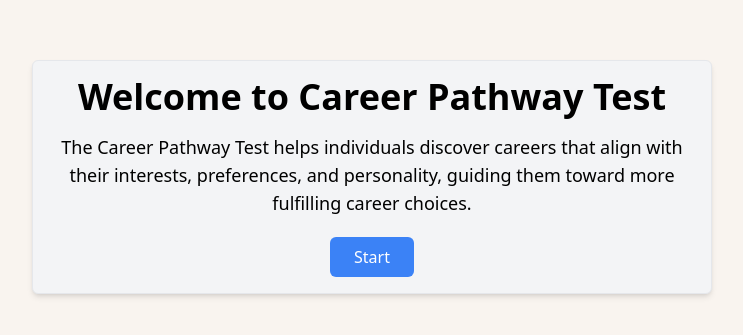
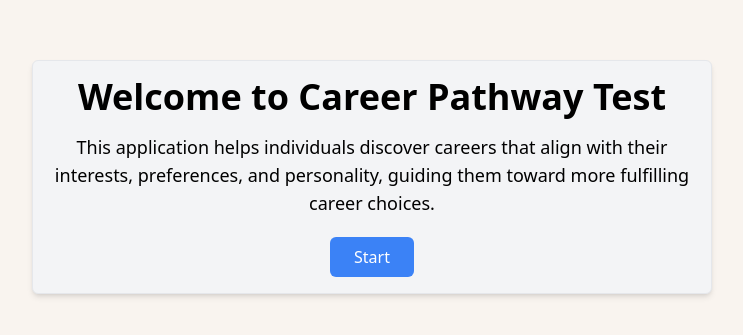
Before and after one commit to rieckypoerwadiredja/RIASEC-Test, a React (Vite) app: page / in a window 1280 px wide. Shown: the part 203-538 px from the top of the page, without its empty margins (268-1011 px from the left). Built offline with nearby package versions, Linux system fonts and the light colour scheme.

Commit message:
Fix Desc welcome page

```diff
--- a/src/pages/Aplication.jsx
+++ b/src/pages/Aplication.jsx
@@ -87,9 +87,9 @@ function Application() {
             Welcome to Career Pathway Test
           </h1>
           <p className="text-lg mb-5">
-            The Career Pathway Test helps individuals discover careers that
-            align with their interests, preferences, and personality, guiding
-            them toward more fulfilling career choices.
+            This application helps individuals discover careers that align with
+            their interests, preferences, and personality, guiding them toward
+            more fulfilling career choices.
           </p>
           <button
             onClick={handleStartWelcome}
```
